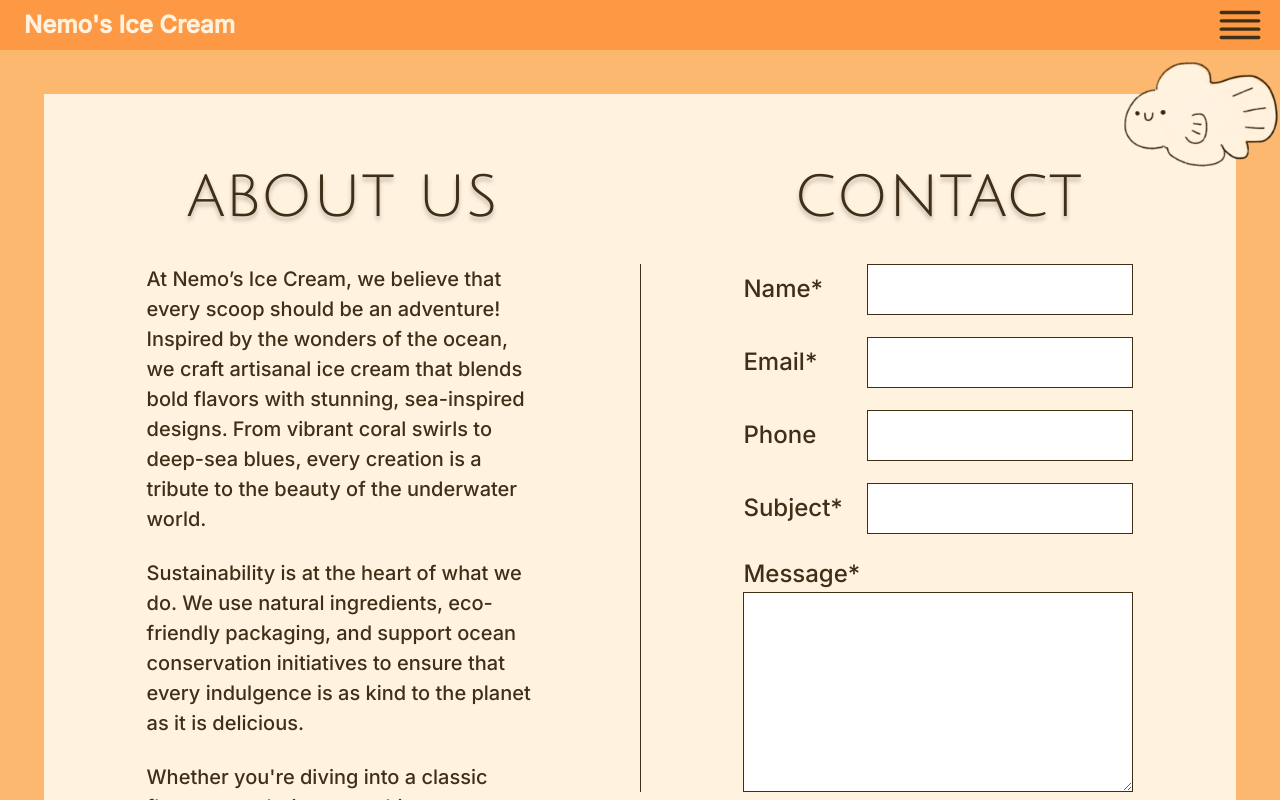
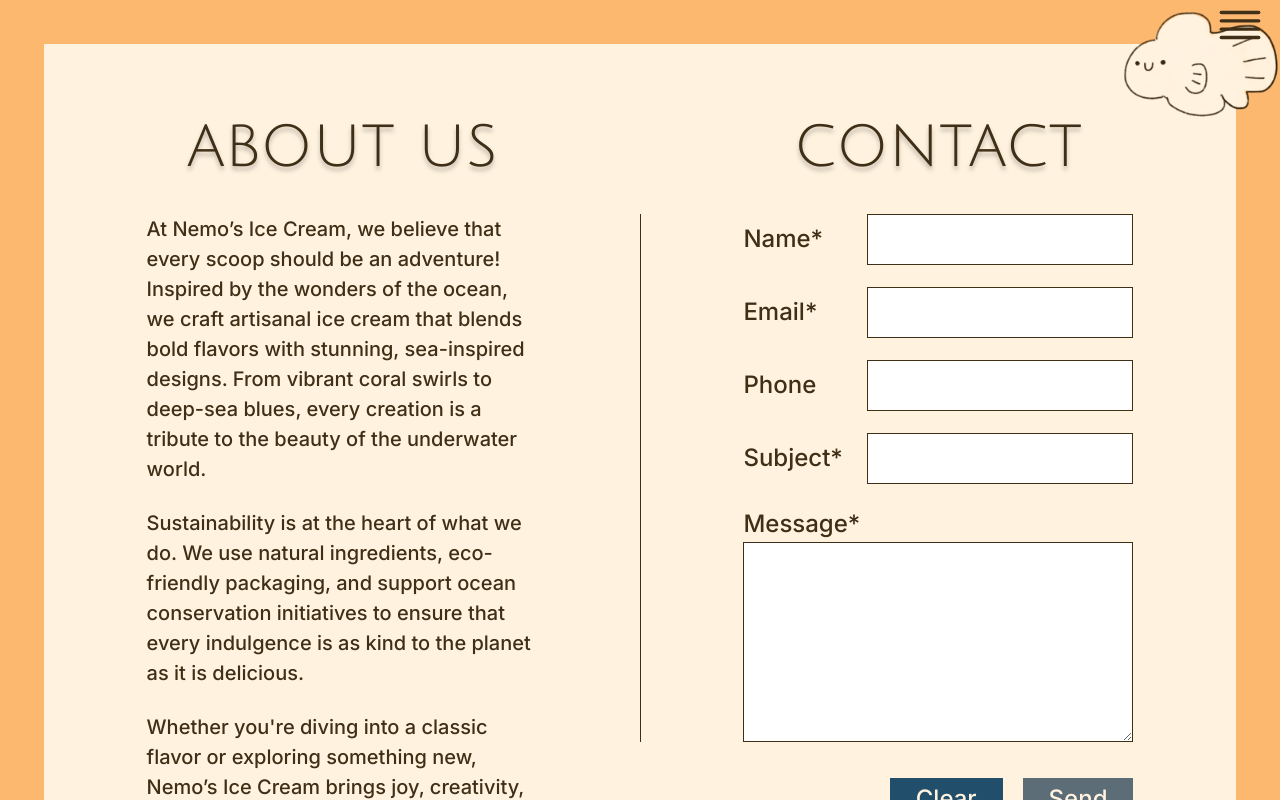
Before and after one commit to bluemountain3d/nemos-ice-cream, a Vue app: page /about in a window 1280 px wide. Shown: the top 800 px of the page. Built offline with nearby package versions, Linux system fonts and the light colour scheme; a web font is replaced by a local one.

Commit message:
fix: remove header background from other components again

```diff
--- a/src/components/About/AboutContent.vue
+++ b/src/components/About/AboutContent.vue
@@ -23,9 +23,9 @@ function resetForm() {
 
 <template>
 
-  <div id="headerBackground">
+  <!-- <div id="headerBackground">
     <p>Nemo's Ice Cream</p>
-  </div>
+  </div> -->
 
   <section class="page-section">
     <section class=" page_container">
@@ -105,27 +105,27 @@ function resetForm() {
 
 <style scoped lang="scss">
 
-#headerBackground {
-  background-color: var(--bg-header);
-  height: 50px;
-  width: 100%;
-  position: sticky;
-  z-index: 2;
-}
+// #headerBackground {
+//   background-color: var(--bg-header);
+//   height: 50px;
+//   width: 100%;
+//   position: sticky;
+//   z-index: 2;
+// }
 
-#headerBackground p { // Header text
-  color: var(--text-light);
-  font-family: var(--ff-secondary);
-  font-size: 24px;
-  padding-left: 24px;
-  position: fixed;
-  top: -24px;
-  height: 50px;
-  width: 100%;
-  font-weight: 800;
-  padding-top: 7px;
-  background-color: var(--bg-header);
-}
+// #headerBackground p { // Header text
+//   color: var(--text-light);
+//   font-family: var(--ff-secondary);
+//   font-size: 24px;
+//   padding-left: 24px;
+//   position: fixed;
+//   top: -24px;
+//   height: 50px;
+//   width: 100%;
+//   font-weight: 800;
+//   padding-top: 7px;
+//   background-color: var(--bg-header);
+// }
 
 //----------------PAGE SECTION----------------
 .page_container {
--- a/src/components/Header/MainHeader.vue
+++ b/src/components/Header/MainHeader.vue
@@ -41,11 +41,9 @@ function hideElement() {
 
 <style scoped lang="scss">
 // TODO:
-// Lägg även till texten på headerbakgrunden i productsection.
-// Skapa headerBakground på about-sidan också.
 
-// Fixa så att products-länken verkligen scrollar dit.
 // Skapa media queries.
+// Om tid finns: kolla på headerbakgrunds-fix
 
 
 button {
--- a/src/components/Products/ProductsSection.vue
+++ b/src/components/Products/ProductsSection.vue
@@ -4,9 +4,9 @@ import ProductsList from '@/components/Products/ProductsList.vue';
 
 <template>
 
-  <div id="headerBackground">
+  <!-- <div id="headerBackground">
     <p>Nemo's Ice Cream</p>
-  </div>
+  </div> -->
   <section class="page-section" id="products">
     <section class="product-list-section">
       <h2>Our flavors</h2>
@@ -19,27 +19,27 @@ import ProductsList from '@/components/Products/ProductsList.vue';
 
 <style scoped lang="scss">
 
-#headerBackground {
-  background-color: var(--bg-header);
-  height: 50px;
-  width: 100%;
-  position: sticky;
-  margin-bottom: 80px; // - Tillfälligt, ändra till rätt marginal sedan -
-}
+// #headerBackground {
+//   background-color: var(--bg-header);
+//   height: 50px;
+//   width: 100%;
+//   position: sticky;
+//   margin-bottom: 30px; // - Tillfälligt, ändra till rätt marginal sedan -
+// }
 
-#headerBackground p { // Header text
-  color: var(--text-light);
-  font-family: var(--ff-secondary);
-  font-size: 24px;
-  padding-left: 24px;
-  position: fixed;
-  top: -24px;
-  height: 50px;
-  width: 100%;
-  font-weight: 800;
-  padding-top: 7px;
-  background-color: var(--bg-header);
-}
+// #headerBackground p { // Header text
+//   color: var(--text-light);
+//   font-family: var(--ff-secondary);
+//   font-size: 24px;
+//   padding-left: 24px;
+//   position: fixed;
+//   top: -24px;
+//   height: 50px;
+//   width: 100%;
+//   font-weight: 800;
+//   padding-top: 7px;
+//   background-color: var(--bg-header);
+// }
 
 .product-list-section {
   background-color: var(--bg-section);
```
